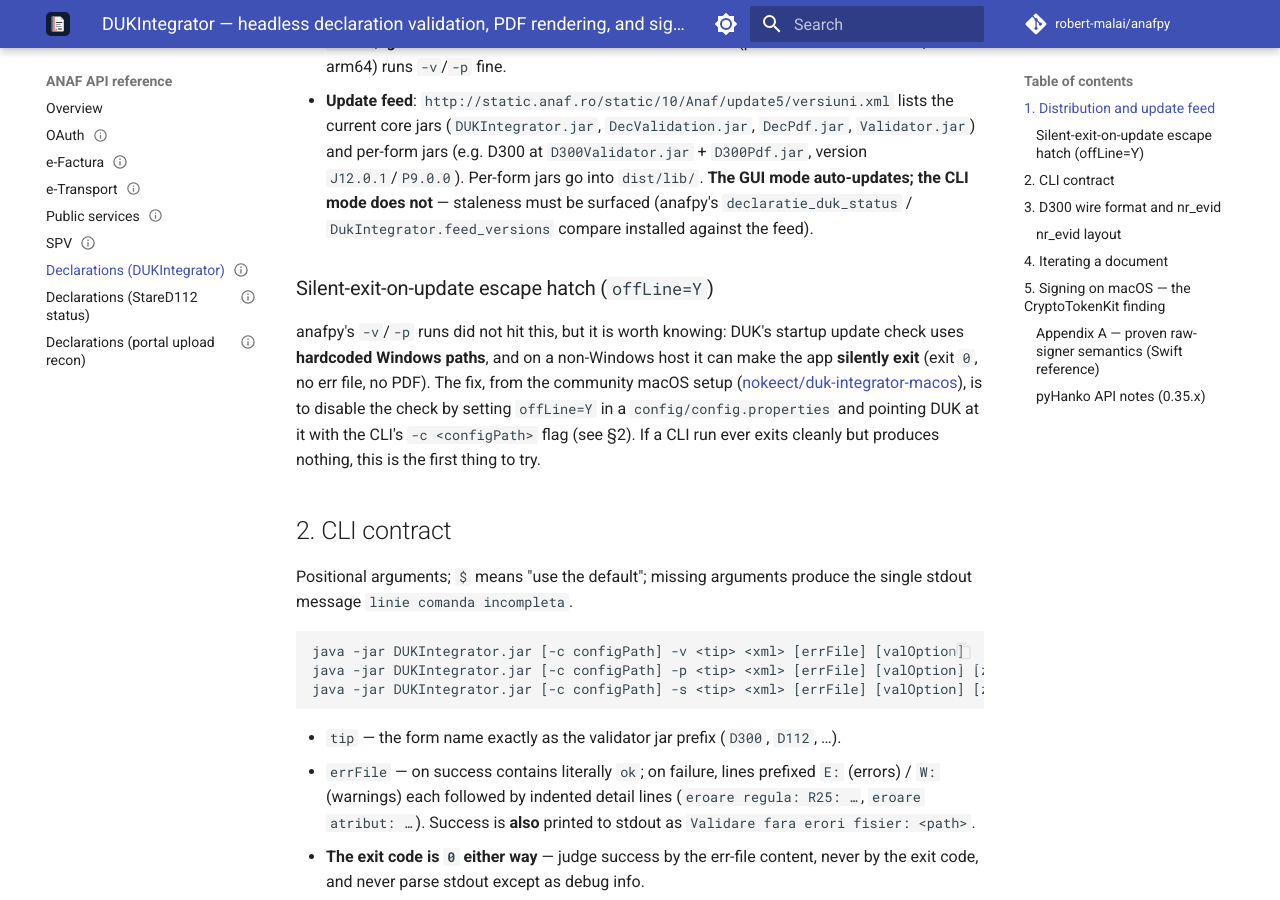
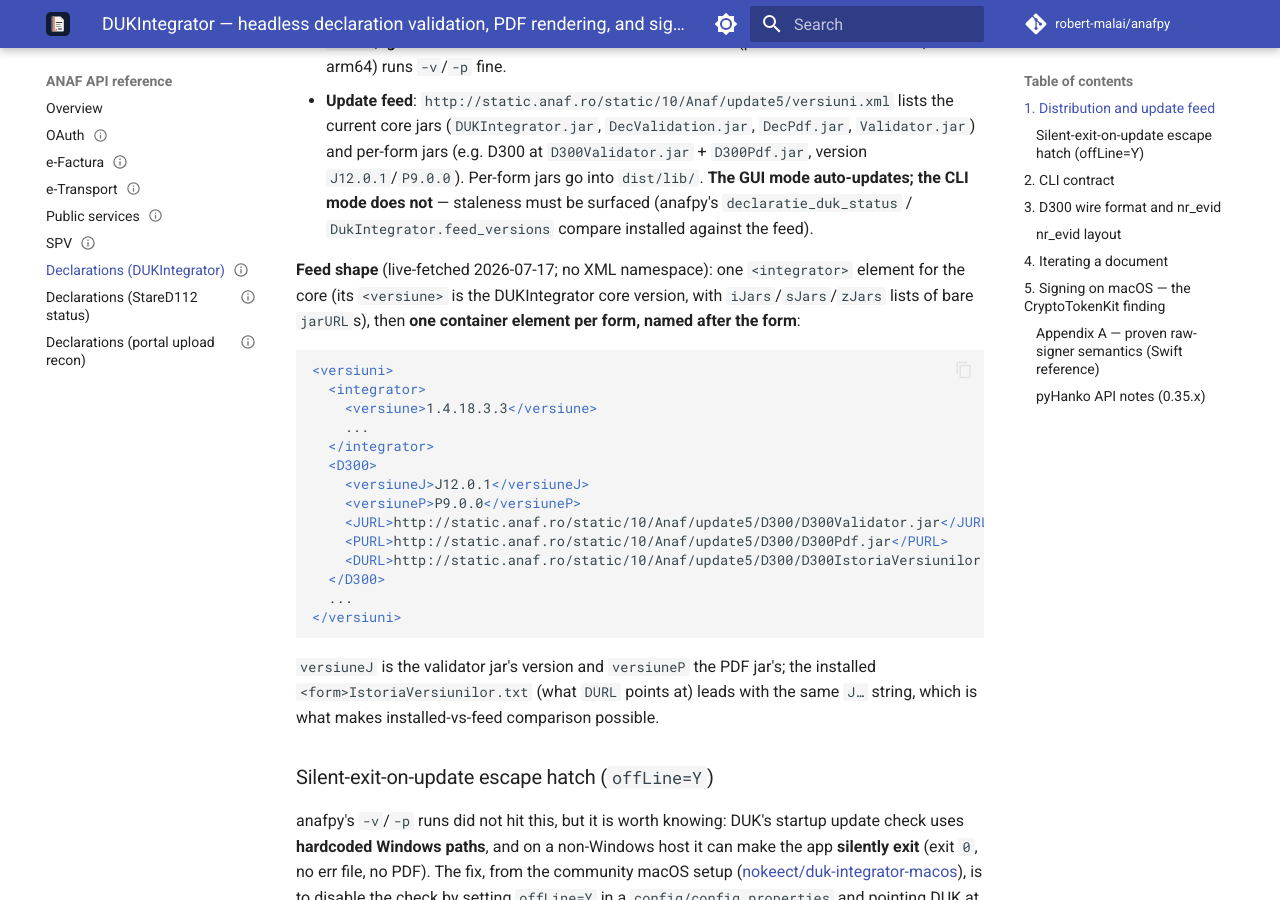
Before and after one commit to robert-malai/anafpy, an MkDocs documentation site: the page built from docs/anaf-reference/declaratii/duk.md, in a window 1280 px wide and 900 px high, scrolled down 578 px. Built offline with MkDocs 1.6.1 and Material for MkDocs 9.7.7, drawn with Linux system fonts in a browser that asks for light colours; comment, search, counter and statistics services are not loaded.

Commit message:
Fix the DUK versions-feed parser against the feed's real shape (via parsel)
_parse_versions_feed targeted an <element nume=... versiune=.../> shape
that ANAF's versiuni.xml does not have — against the live feed it matched
nothing, so feed_versions() / declaratie_duk_status compared installed
jars against an empty mapping. Parse the real shape instead (one container
element per form: versiuneJ + JURL children; 173 forms on today's feed),
using parsel's recovering XML mode so the best-effort contract needs no
try/except. Rebuild the test fixtures in the live shape and record the
feed structure in the DUK reference §1 (live-fetched 2026-07-17).

Co-Authored-By: Claude Fable 5 <noreply@anthropic.com>

````diff
--- a/docs/anaf-reference/declaratii/duk.md
+++ b/docs/anaf-reference/declaratii/duk.md
@@ -8,7 +8,7 @@ sources:
     retrieved: 2026-07-15
   - url: http://static.anaf.ro/static/10/Anaf/update5/versiuni.xml
     title: "DUKIntegrator update feed (current core + per-form jar versions)"
-    retrieved: 2026-07-15
+    retrieved: 2026-07-17
   - url: https://static.anaf.ro/static/10/Anaf/Declaratii_R/AplicatiiDec/d300_v12_11022026.xml
     title: "D300 v12 XSD (the .xml extension notwithstanding, it is the schema)"
     retrieved: 2026-07-15
@@ -46,6 +46,32 @@ certSIGN Paperless vToken).
   go into `dist/lib/`. **The GUI mode auto-updates; the CLI mode does not** —
   staleness must be surfaced (anafpy's `declaratie_duk_status` /
   `DukIntegrator.feed_versions` compare installed against the feed).
+
+  **Feed shape** (live-fetched 2026-07-17; no XML namespace): one `<integrator>`
+  element for the core (its `<versiune>` is the DUKIntegrator core version, with
+  `iJars`/`sJars`/`zJars` lists of bare `jarURL`s), then **one container element
+  per form, named after the form**:
+
+  ```xml
+  <versiuni>
+    <integrator>
+      <versiune>1.4.18.3.3</versiune>
+      ...
+    </integrator>
+    <D300>
+      <versiuneJ>J12.0.1</versiuneJ>
+      <versiuneP>P9.0.0</versiuneP>
+      <JURL>http://static.anaf.ro/static/10/Anaf/update5/D300/D300Validator.jar</JURL>
+      <PURL>http://static.anaf.ro/static/10/Anaf/update5/D300/D300Pdf.jar</PURL>
+      <DURL>http://static.anaf.ro/static/10/Anaf/update5/D300/D300IstoriaVersiunilor.txt</DURL>
+    </D300>
+    ...
+  </versiuni>
+  ```
+
+  `versiuneJ` is the validator jar's version and `versiuneP` the PDF jar's; the
+  installed `<form>IstoriaVersiunilor.txt` (what `DURL` points at) leads with the
+  same `J…` string, which is what makes installed-vs-feed comparison possible.
 
 ### Silent-exit-on-update escape hatch (`offLine=Y`)
 
````
Also changed, not shown: 3 other files.
